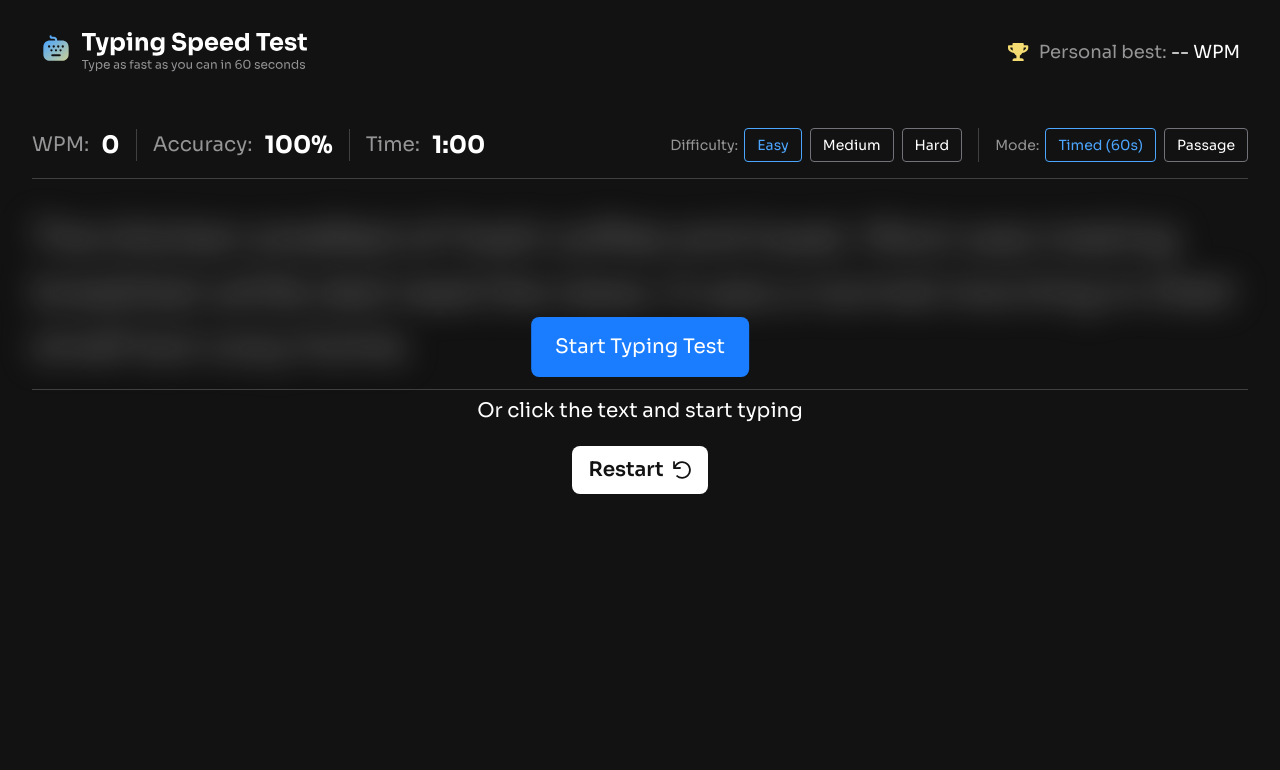
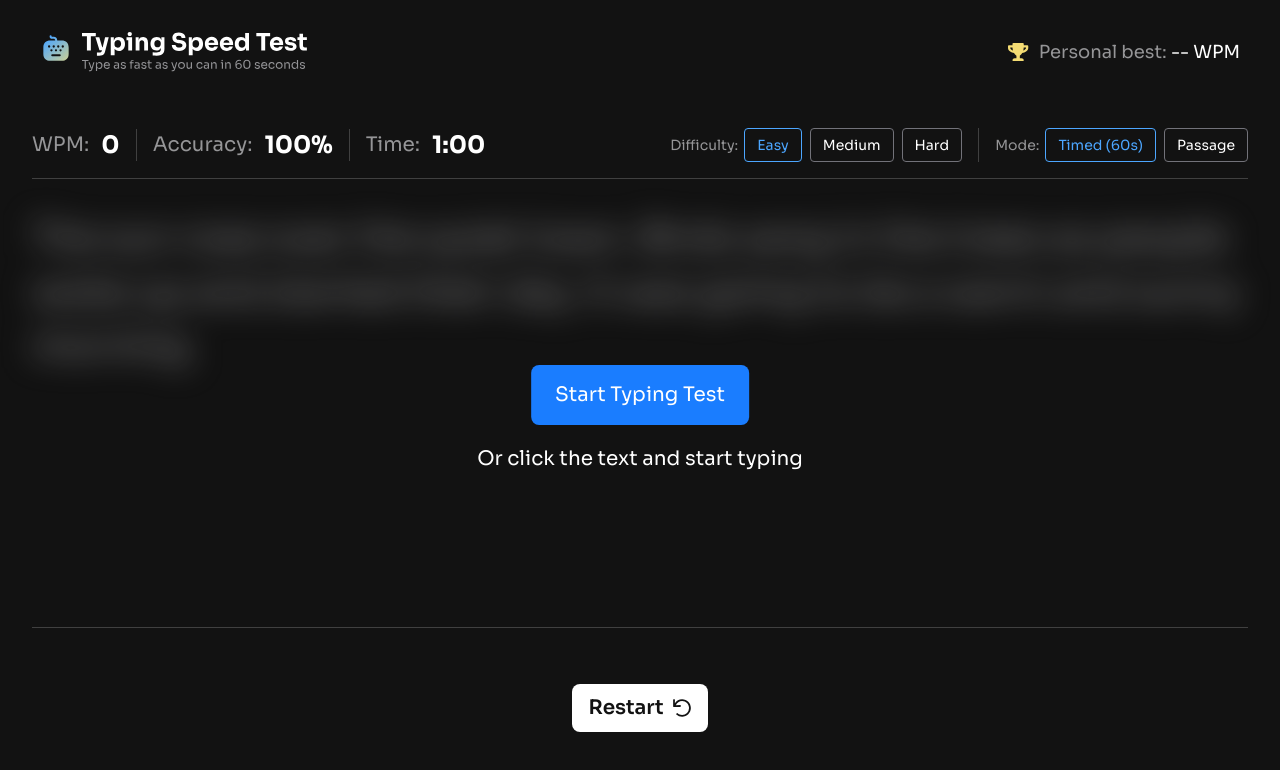
Before and after one commit to ruxy1212/typing-speed-test, a Next.js app: page / in a window 1280 px wide. Shown: the top 770 px of the page. Built offline with nearby package versions, Linux system fonts and the light colour scheme.

Commit message:
Fixed hydration error

```diff
--- a/src/components/_fragments/text-container.tsx
+++ b/src/components/_fragments/text-container.tsx
@@ -83,7 +83,7 @@ export default function TextContainer() {
             onKeyDown={handleKeyDown}
             className="relative text-ts-neutral-400 pb-4 border-b border-ts-neutral-700 outline-none cursor-text"
         >
-            <div className={`leading-normal text-3xl md:text-4xl ${isIdle ? 'blur-[16px]' : ''}`}>
+            <div className={`leading-normal text-3xl min-h-[50vh] md:text-4xl ${isIdle ? 'blur-[16px]' : ''}`}>
                 {isIdle ? passage.text : renderCharacters()}
             </div>
             {isIdle && (
--- a/src/hooks/useTypingTest.ts
+++ b/src/hooks/useTypingTest.ts
@@ -51,7 +51,7 @@ export function useTypingTest() {
 
   // Test state
   const [testState, setTestState] = useState<TestState>('idle');
-  const [passage, setPassage] = useState<Passage>(() => getRandomPassage('easy'));
+  const [passage, setPassage] = useState<Passage>(passageData['easy'][0]);
   const [typedText, setTypedText] = useState<string>('');
   const [timeElapsed, setTimeElapsed] = useState<number>(0);
   const [personalBest, setPersonalBest] = useState<number | null>(null);
```
